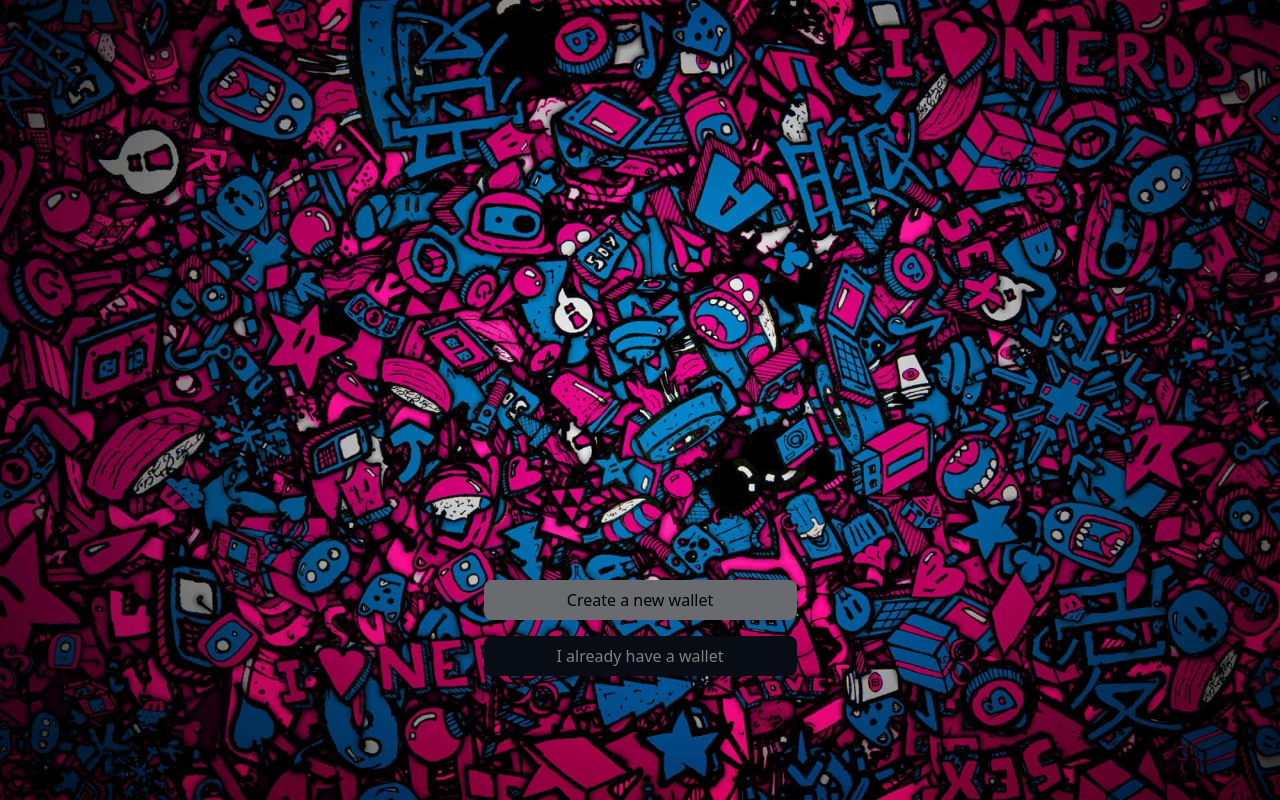
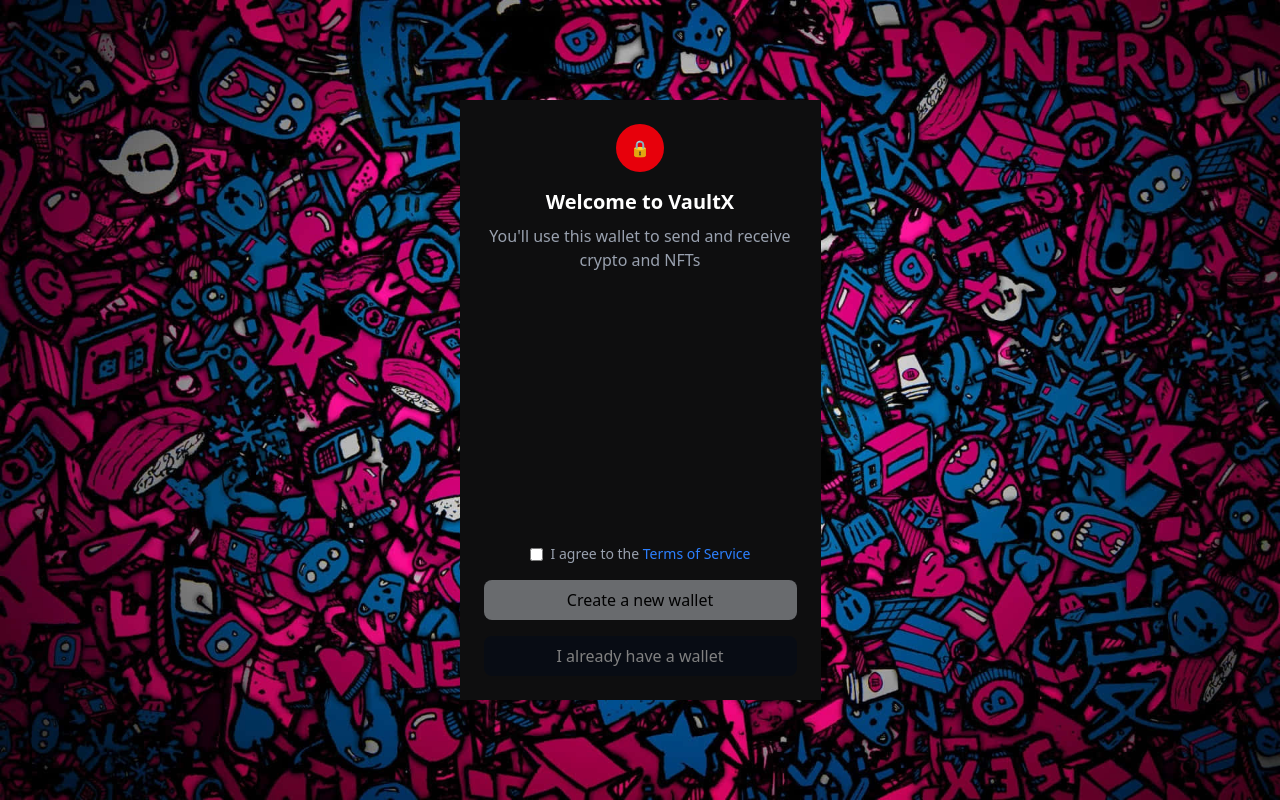
Before and after one commit to HarnoorAulakh1/VaultX, a React (Vite) app in the folder frontend/: page /#/setup in a window 1280 px wide. Built offline with nearby package versions, Linux system fonts and the light colour scheme; no server answers.

Commit message:
z index bug fixed

```diff
--- a/frontend/src/components/setup.ts/setupLayout.tsx
+++ b/frontend/src/components/setup.ts/setupLayout.tsx
@@ -9,7 +9,7 @@ export default function SetupLayout() {
     logout();
   }, []);
   return (
-    <div className="w-[361px] h-screen flex justify-center items-center bg-[#0e0e0f]">
+    <div className="w-[361px] h-[600px] rounded-2xl flex justify-center items-center bg-[#0e0e0f] z-[999]">
       <Outlet />
     </div>
   );
```
